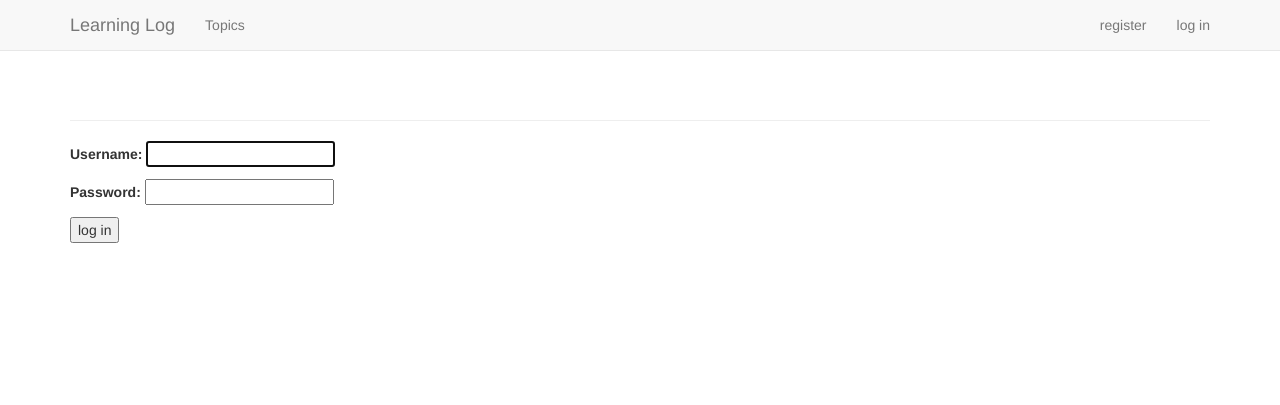
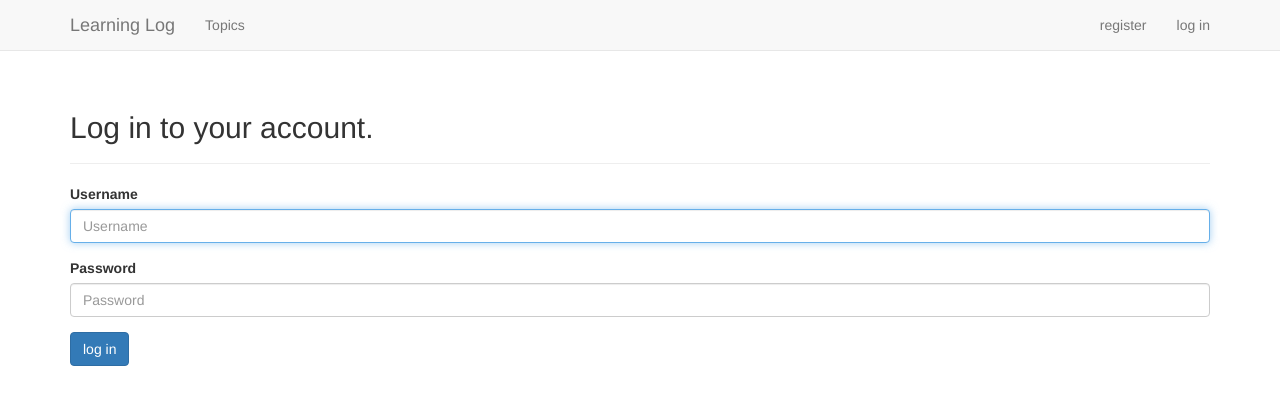
Before and after one commit to Yzhoufelix/learning_log, a Django app: page /users/login/ in a window 1280 px wide. Shown: the top 405 px of the page. Run offline with Django 3.2, Linux system fonts and the light colour scheme; some libraries are stand-ins or nearby versions.

Commit message:
styling Login Page

```diff
--- a/users/templates/users/login.html
+++ b/users/templates/users/login.html
@@ -1,17 +1,29 @@
 {% extends 'learning_logs/base.html' %}
+{% load bootstrap3 %}
+
+{% block header %}
+  <h2>Log in to your account.</h2>
+{% endblock header %}
+
 
 {% block content %}
 
-  {% if form.errors %}
+  {% comment %} {% if form.errors %}
   <p>Please try again.</p>
-  {% endif %}
+  {% endif %} {% endcomment %}
 
-  <form action="{% url 'users:login' %}" method="post">
-  {% csrf_token %}
-  {{ form.as_p }}
+  <form action="{% url 'users:login' %}" method="post" class="form">
+    {% csrf_token %}
+    {% bootstrap_form form %}
+    {% comment %} {{ form.as_p }} {% endcomment %}
 
-  <button name="submit">log in</button>
-  <input type="hidden" name="next" value="{% url 'learning_logs:index' %}" />
+    {% comment %} <button name="submit">log in</button> {% endcomment %}
+
+    {% buttons %}
+      <button name="submit" class='btn btn-primary'>log in</button>
+    {% endbuttons %}
+
+    <input type="hidden" name="next" value="{% url 'learning_logs:index' %}" />
   </form>
 
 {% endblock content %}
```
Also changed, not shown: db.sqlite3.
